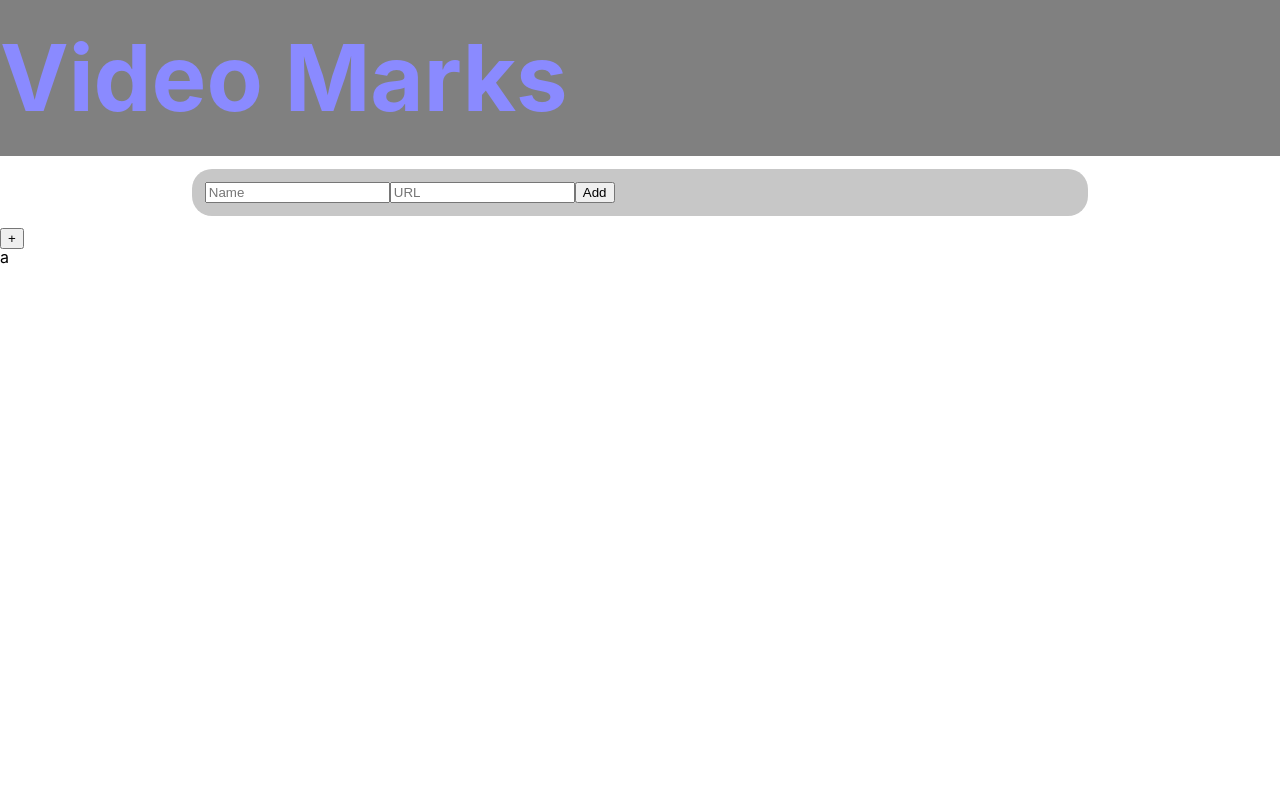
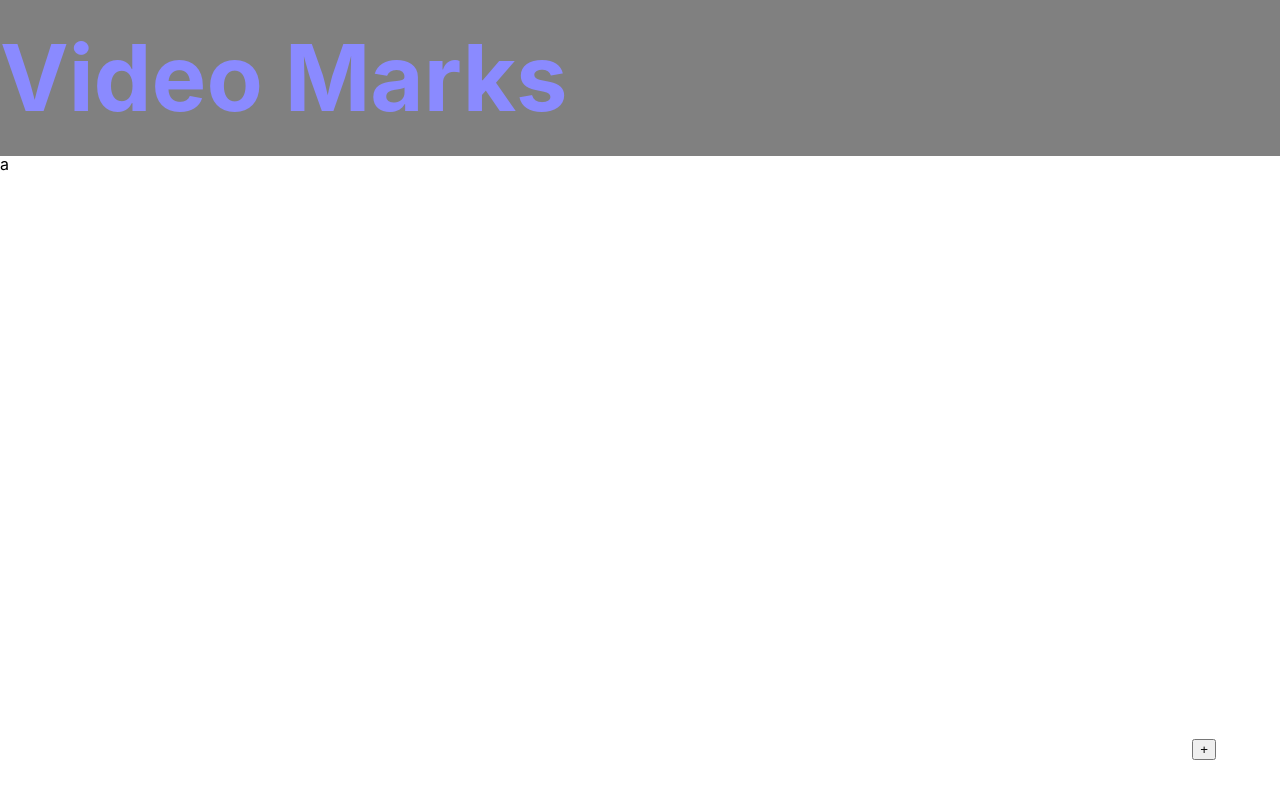
Before and after one commit to TulioHRC/Video-Marks, a React (Create React App) app: page / in a window 1280 px wide. Shown: the top 798 px of the page. Built offline with nearby package versions, Linux system fonts and the light colour scheme.

Commit message:
0.2.2v - New button

```diff
--- a/src/App.css
+++ b/src/App.css
@@ -128,8 +128,17 @@ input, select {
     width: 68%;
     padding: 1% 1%;
     background-color: rgb(199, 199, 199);
+
+    display: none; /* Change when + button clicked */
 }
 
 .A {
     padding-bottom:2000px;
 }
+
+.container-new {
+    position: fixed;
+    bottom: 5%;
+    right: 5%;
+    border-radius: 20px;
+}
--- a/src/App.jsx
+++ b/src/App.jsx
@@ -8,9 +8,11 @@ class App extends Component {
 
   constructor() {
     super()
+
     this.state = {
       marks: [],
-      urls: [] // To avoid repeated video marks
+      urls: [], // To avoid repeated video marks
+      formMode: 0 // Form display on css
     }
   }
 
@@ -18,7 +20,8 @@ class App extends Component {
     if (!(this.state.urls.includes(url))) {
       this.setState((prevState) => ({
         marks: [...prevState.marks, [n, url]],
-        urls: [...prevState.urls, url]
+        urls: [...prevState.urls, url],
+        formMode: prevState.formMode
       }), () => console.log(this.state))
     } else {
       // Raise an error
@@ -26,12 +29,23 @@ class App extends Component {
     }
   }
 
+  newFormAppear = () => {
+
+    this.setState((prevState => ({
+      marks: prevState.marks,
+      urls: prevState.urls,
+      formMode: !prevState.formMode
+    })), () => {
+      document.getElementsByClassName('form')[0].style.display = (this.state.formMode === 0) ? 'block' : 'none'
+    })
+  }
+
   render() {
     return (
       <div className="App">
       <Header name="Video Marks"/>
       <Form addFunction={this.addMark} />
-      <Container marks={this.state.marks} />
+      <Container marks={this.state.marks} newFunction={this.newFormAppear} />
       <div className='A'>a</div>
     </div>
     )
--- a/src/components/Containder-buttons/New.jsx
+++ b/src/components/Containder-buttons/New.jsx
@@ -1,9 +1,9 @@
 import React from 'react'
 
-function New() { // Button to add new video mark
+function New(props) { // Button to add new video mark
   return (
     <div className='container-new'>
-        <button>+</button>
+        <button onClick={props.newFunction}>+</button>
     </div>
   )
 }
--- a/src/components/Container.jsx
+++ b/src/components/Container.jsx
@@ -7,7 +7,7 @@ function Container(props) { // Container with the video marks and the button to
 
     return (
         <div className='container'>
-            <New />
+            <New newFunction={props.newFunction} />
             {
                 marks.map((value) => { // Loop to create the marks
                     return <Mark value={value} />
```
Also changed, not shown: 1 other file (tests, documents, lock files or other folders).
